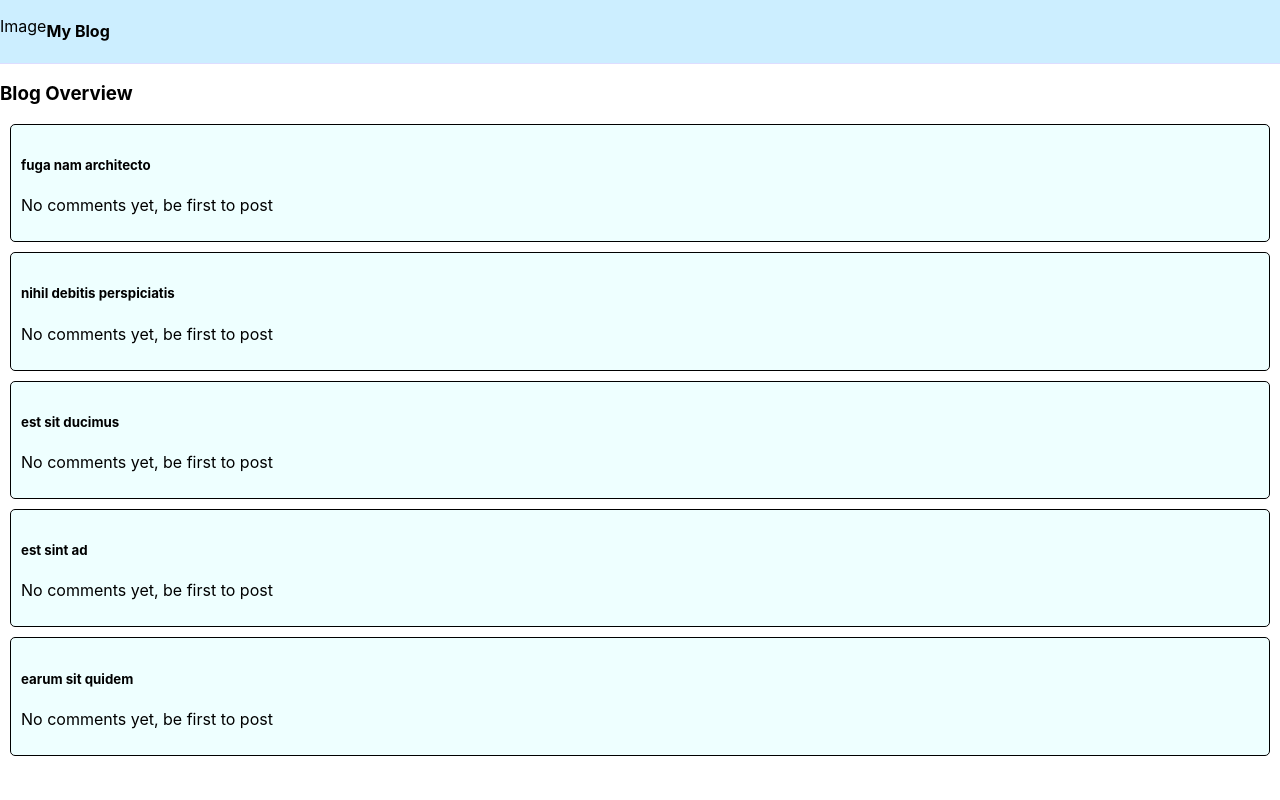
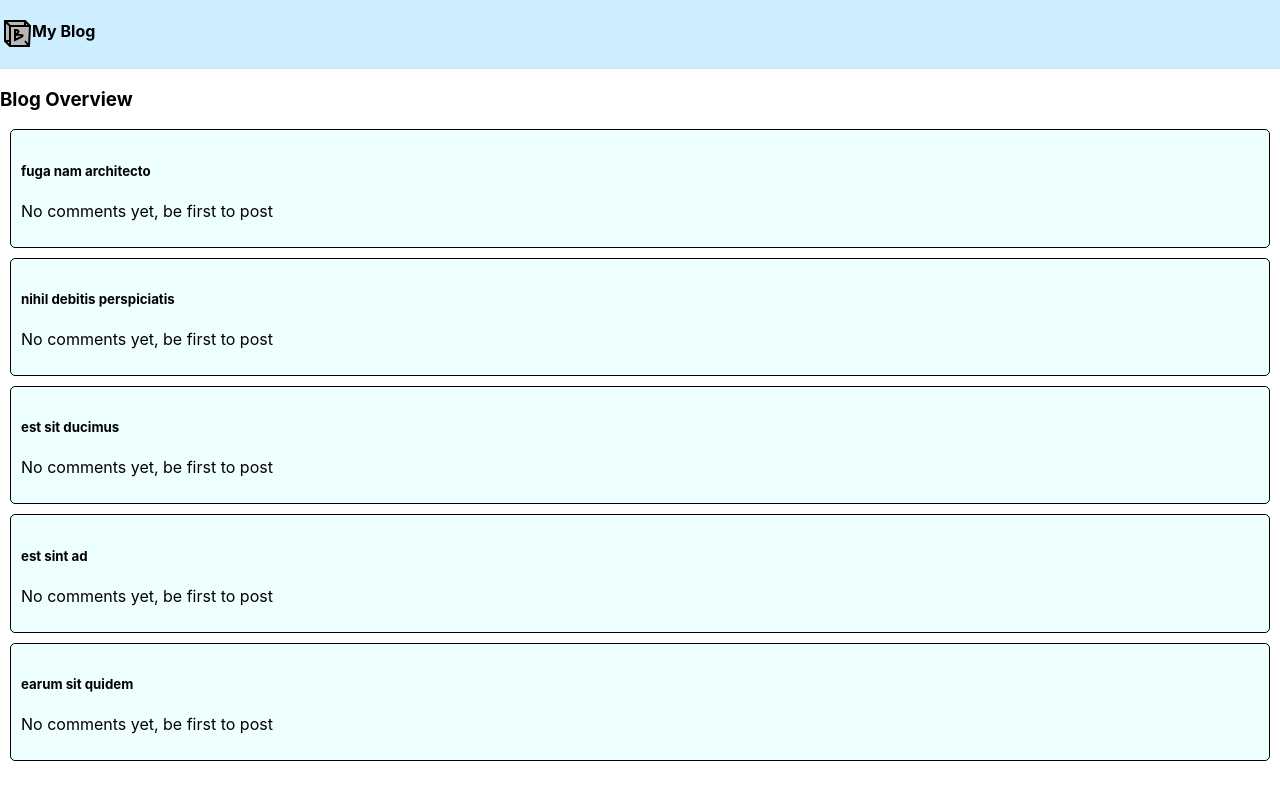
Before and after one commit to dci-ber-fbw21/spa-store-blog-comments-Gercai, a React (Create React App) app: page / in a window 1280 px wide. Built offline with nearby package versions, Linux system fonts and the light colour scheme.

Commit message:
added animation to own SVG, and tested svgr

```diff
--- a/src/components/blogPost/index.js
+++ b/src/components/blogPost/index.js
@@ -26,6 +26,9 @@ class BlogPost extends Component{
     }
 
     componentDidMount(){
+
+
+        document.body.addEventListener('wheel', this.handleScroll)
 
         let location = this.props.location;
         let blogPost =  this.state.list.find(element => element.id === location.search.substring(1));
@@ -64,6 +67,30 @@ class BlogPost extends Component{
             switchIds
         })
 
+    }
+
+    componentWillUnmount(){
+
+        document.body.removeEventListener('wheel', this.handleScroll)
+
+    }
+
+    handleScroll = (event) => {
+
+        let checkToggle = this.checkScrollDirection(event)?
+        true:false;
+
+        if(checkToggle!==this.state.toggle)
+        this.setState({
+             toggle:checkToggle
+        })
+
+    }
+
+    checkScrollDirection(event){
+       return event.wheelDelta?
+             event.wheelDelta> 0:
+             event.deltaY < 0;
     }
 
     toggleMenu = () => {
--- a/src/components/blogPost/index.scss
+++ b/src/components/blogPost/index.scss
@@ -25,6 +25,10 @@
     }
 }
 
+
+
+
+
 .hide{
     transform: translateY(-50px);
     opacity: 0;
--- a/src/components/commentForm/index.scss
+++ b/src/components/commentForm/index.scss
@@ -1,3 +1,5 @@
+@import "../../sass/color.scss";
+
 .commentField{
     margin: 10px;
     border: none;
@@ -8,14 +10,19 @@
     flex-direction: column;
     align-items: center;
     textarea{
+
+        border-radius: 5px;
         width: 70%;
         }
 }
 
 .commentButtons{
 
-    margin: 0 25%;
+    display: flex;
+    justify-content: center;
     button{
+        box-shadow: 0 0 5px black;
+        text-shadow: 0px 0px 5px black;
         font-size: 1.2rem;
         margin: 10px;
         padding: 5px;
@@ -25,13 +32,13 @@
     }
 
     .clear{
-        border:solid 1px blue;
+        border:solid 1px $brightBlue;
         background-color: white;
-        color: blue;
+        color: $brightBlue;
     }
 
     .addComment{
-        background-color: blue;
+        background-color: $brightBlue;
         color: white;
     }
 }
--- a/src/components/header/index.js
+++ b/src/components/header/index.js
@@ -1,16 +1,13 @@
 import React from "react";
 import "./index.scss";
+import BlogSVG from "../../svg/Blog.js";
 
 class Header extends React.Component{
-
-componentDidMount(){
-
-}
 
 render(){
 return (
   <article className="header">
-<p>Image</p><h1>My Blog</h1>
+<p><BlogSVG className="blog"/></p><h1>My Blog</h1>
   </article>
 )}
 
--- a/src/components/header/index.scss
+++ b/src/components/header/index.scss
@@ -4,3 +4,12 @@
     border-bottom: 0.1px solid #ddddff;
     background-color: #cceeff;
 }
+
+.blog{
+    animation: change alternate infinite 2s;
+}
+
+@keyframes change{
+    0% {fill: #eeeeeeee}
+    100% {fill: #aaaaaa;}
+}
--- /dev/null
+++ b/src/svg/Blog.js
@@ -0,0 +1,19 @@
+import * as React from "react";
+
+function SvgBlog(props) {
+  return (
+    <svg width={32} height={32} {...props}>
+      <g stroke="#000" strokeWidth={2}>
+        <path d="M5 5h20v20H5z" />
+        <path
+          d="M10 10v20h19l1-20zM5 5l5 5s0 0 0 0v0M25 5l5 5M5 25l5 5"
+        // fill="red"
+        />
+        <path d="M15 14c8 0 0 5 0 5v0s12-1 6 2l-6 3z"  />
+        <path d="M25 25l4 5"/>
+      </g>
+    </svg>
+  );
+}
+
+export default SvgBlog;
--- /dev/null
+++ b/src/svg/index.js
@@ -0,0 +1 @@
+export { default as Blog } from './Blog'
```
